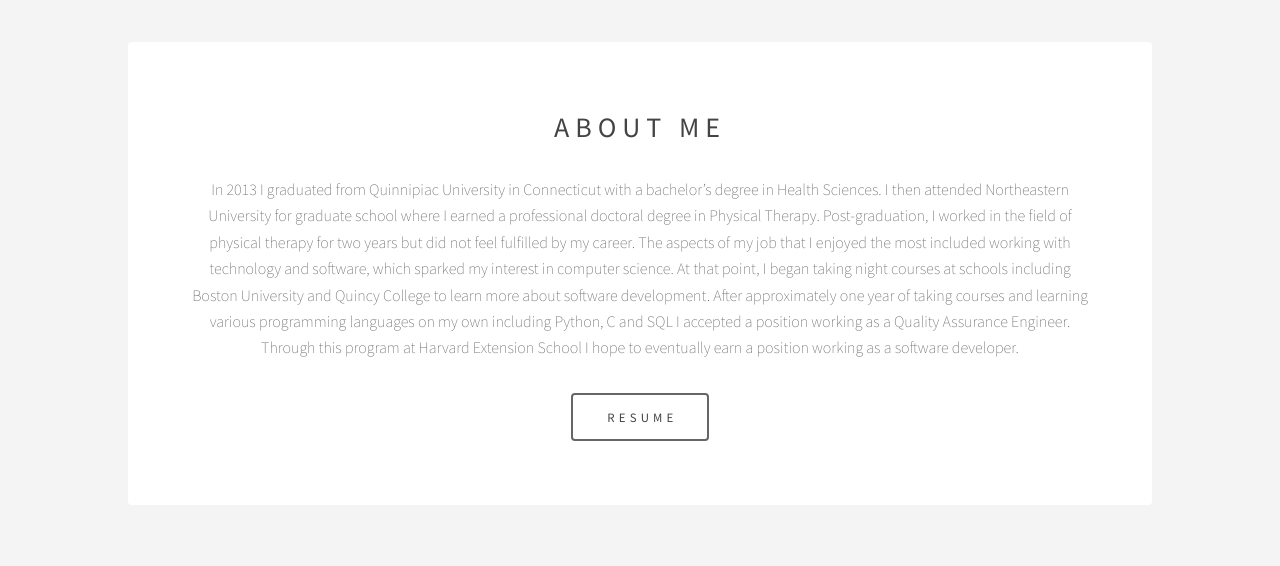
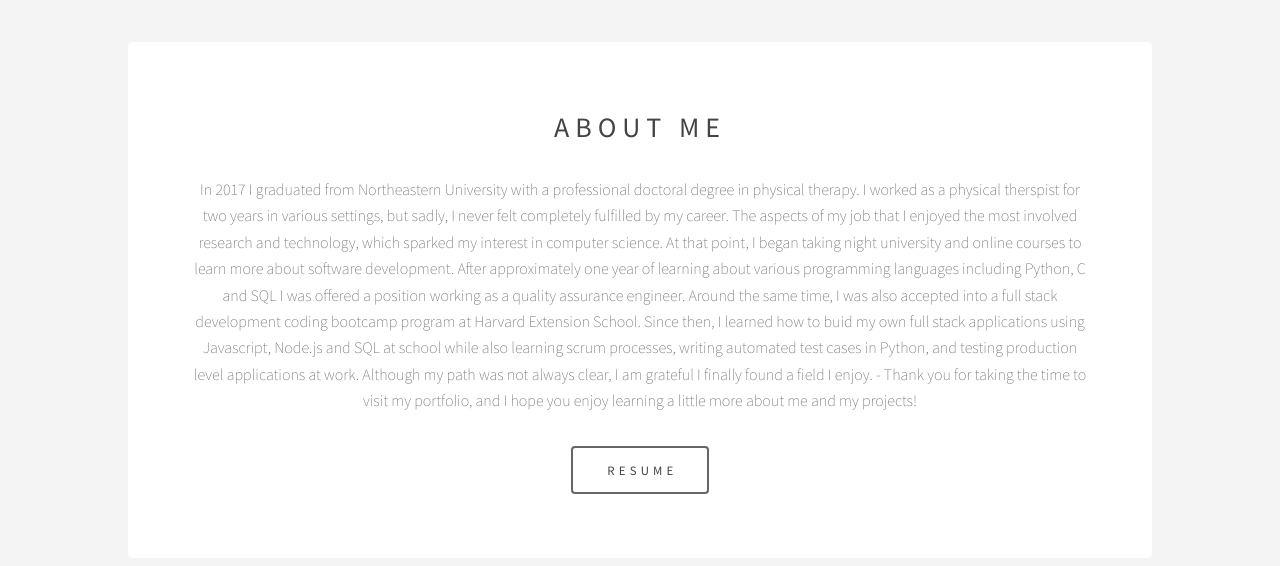
Before and after one commit to duquettelr/Work_Portfolio, a plain HTML site: page index.html in a window 1280 px wide. Shown: the part 622-1188 px from the top of the page. Drawn offline with Linux system fonts and the light colour scheme.

Commit message:
updated about me

```diff
--- a/index.html
+++ b/index.html
@@ -31,27 +31,19 @@
         <!-- Banner -->
         <section id="intro" class="main">
             <h2>About Me</h2>
-            <p id=#aboutMeText> In 2013 I graduated from Quinnipiac University in Connecticut with a bachelor’s degree
-                in Health
-                Sciences.
-                I then attended Northeastern University for graduate school where I earned a professional doctoral
-                degree
-                in Physical Therapy. Post-graduation, I worked in the field of physical therapy for two years but
-                did
-                not
-                feel fulfilled by my career. The aspects of my job that I enjoyed the most included working with
-                technology
-                and software, which sparked my interest in computer science.
+            <p id=#aboutMeText> In 2017 I graduated from Northeastern University with a professional doctoral degree
+                in physical therapy. I worked as a physical therspist for two years in various settings, but sadly,
+                 I never felt completely fulfilled by my career. The aspects of my job that I enjoyed the most involved research and technology,
+                which sparked my interest in computer science.
 
-                At that point, I began taking night courses at schools including Boston University and Quincy
-                College to
-                learn
-                more about software development. After approximately one year of taking courses and learning various
-                programming
-                languages on my own including Python, C and SQL I accepted a position working as a Quality Assurance
-                Engineer. Through
-                this program at Harvard Extension School I hope to eventually earn a position working as a software
-                developer.</p>
+                At that point, I began taking night university and online courses to
+                learn more about software development. After approximately one year of learning about various programming
+                languages including Python, C and SQL I was offered a position working as a quality assurance
+                engineer. Around the same time, I was also accepted into a full stack development coding bootcamp program at Harvard Extension School.
+                Since then, I learned how to buid my own full stack applications using Javascript, Node.js and
+                SQL at school while also learning scrum processes, writing automated test cases in Python, and testing production level applications at work.
+                Although my path was not always clear, I am grateful I finally found a field I enjoy. - Thank you
+                for taking the time to visit my portfolio, and I hope you enjoy learning a little more about me and my projects!</p>
             <ul class="actions">
                 <li><a href="./Software Engineer Resume.pdf" class="button big">Resume</a></li>
             </ul>
```
